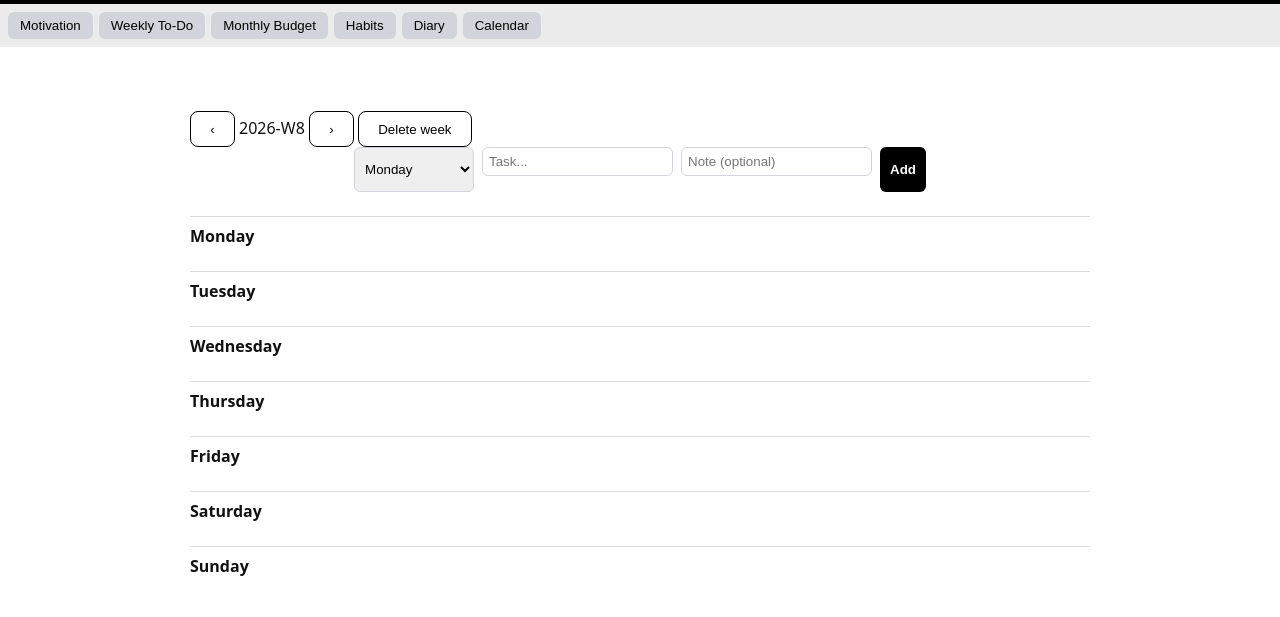
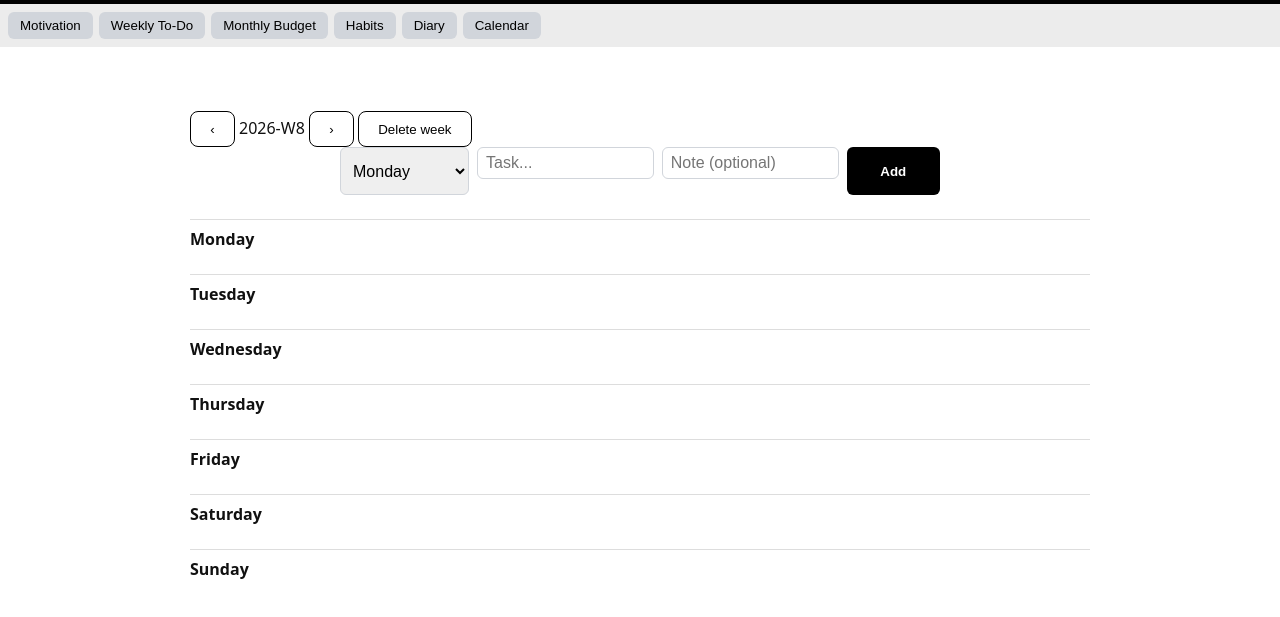
Before and after one commit to fernandesjd26-debug/web-dashboard, a plain HTML site: page index.html in a window 1280 px wide. Both pictures are taken after a click on the button "Weekly To-Do". Shown: the part 129-746 px from the top of the page. Drawn offline with nearby package versions, Linux system fonts and the light colour scheme; no server answers.

Commit message:
Fix weekly to-do input layout - single row with proper alignment

```diff
--- a/style.css
+++ b/style.css
@@ -288,28 +288,36 @@ nav button:hover {
 
 .todo-input {
   display: flex;
-  justify-content: center;
-  flex-wrap: wrap;
   gap: 8px;
   margin-bottom: 16px;
+  max-width: 600px;
+  margin-left: auto;
+  margin-right: auto;
 }
 
 .todo-input input, .todo-input select {
-  padding: 6px;
+  padding: 6px 8px;
   border-radius: 6px;
   border: 1px solid var(--border);
-  width: auto;
-  min-width: 120px;
+  flex: 1;
+  min-width: 0;
+  font-size: 1rem;
+}
+
+.todo-input select {
+  flex: 0.7;
 }
 
 .todo-input button {
-  padding: 6px 10px;
+  padding: 6px 15px;
   border-radius: 6px;
   border: none;
   background: var(--accent);
   color: white;
   font-weight: 600;
   cursor: pointer;
+  flex: 0.4;
+  min-width: 70px;
 }
 
 ul {
```
